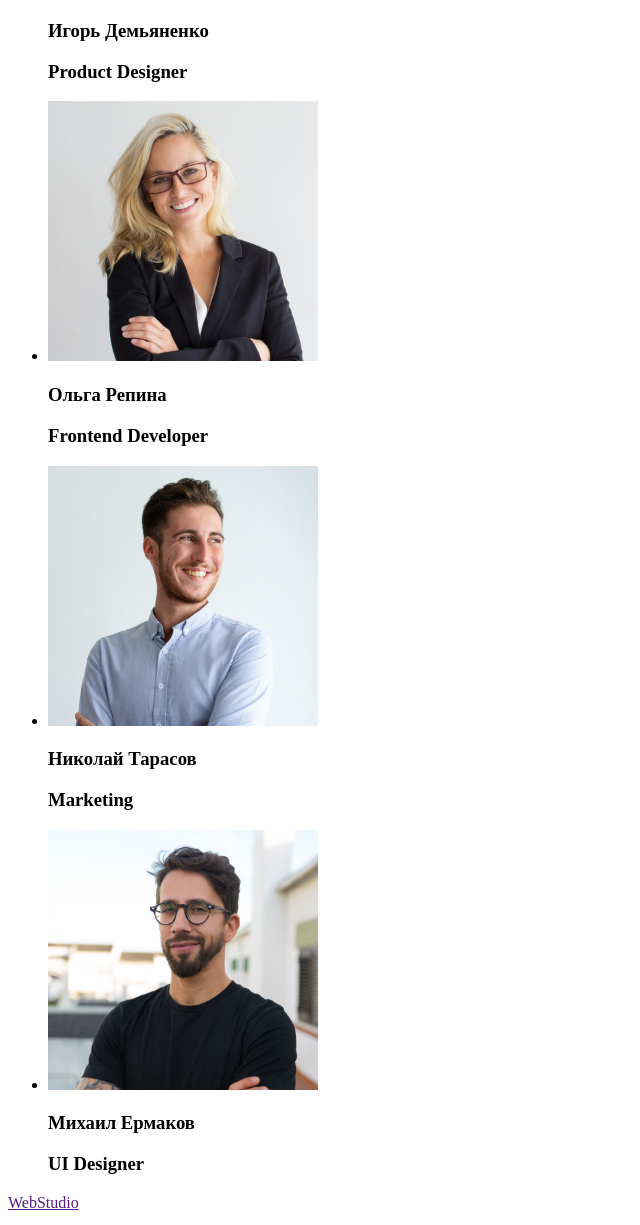
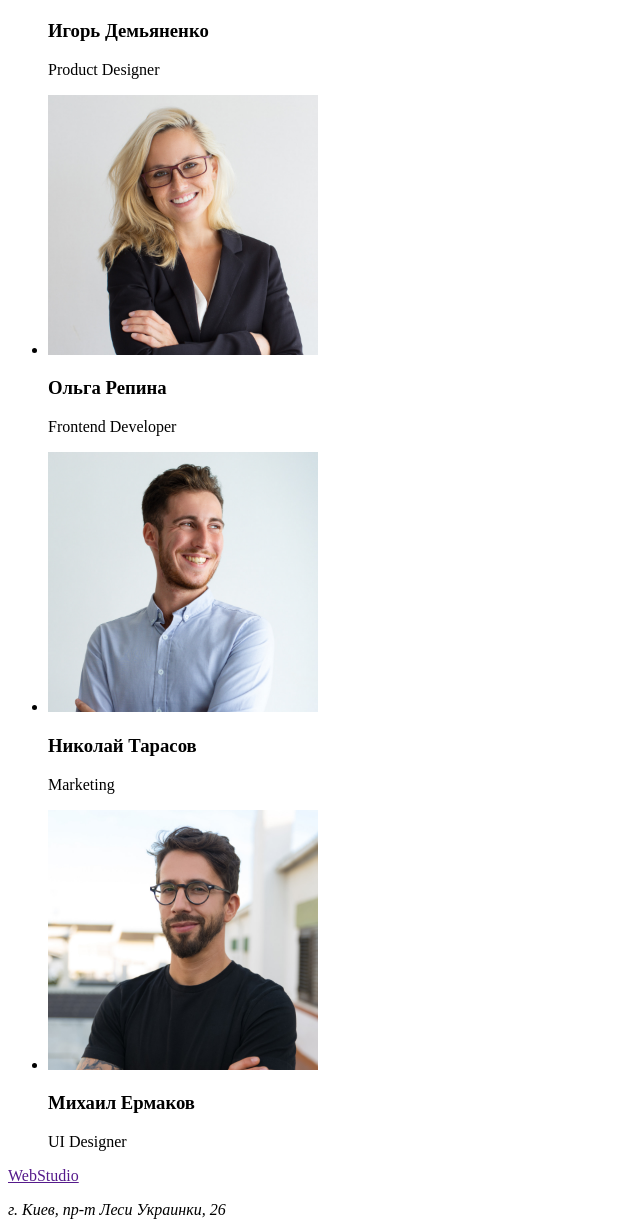
Before and after one commit to AnatoliySapa/goit-markup-hw-01, a plain HTML site: page index.html in a window 1280 px wide. Shown: the part 1734-2959 px from the top of the page, without its empty margins (0-640 px from the left). Drawn offline with Linux system fonts and the light colour scheme.

Commit message:
Update index.html

```diff
--- a/index.html
+++ b/index.html
@@ -64,22 +64,22 @@
              <li>
                 <img src="./images/img-5.jpg" alt="Игорь Демьяненко Дизайнер продукта" width="270" height="260">
                 <h3>Игорь Демьяненко</h3>
-                <h3>Product Designer</h3>
+                <p>Product Designer</p>
              </li>
              <li>
                  <img src="./images/img-6.jpg" alt="Ольга Репина Front End Developer" width="270" height="260">
                  <h3>Ольга Репина</h3>
-                 <h3>Frontend Developer</h3>
+                 <p>Frontend Developer</p>
              </li>
              <li>
                  <img src="./images/img-7.jpg" alt="Николай Тарасов Маркетинг" width="270" height="260">
                  <h3>Николай Тарасов</h3>
-                 <h3>Marketing</h3>
+                 <p>Marketing</p>
              </li>
              <li>
                  <img src="./images/img-8.jpg" alt="Михаил Ермаков UI Designer" width="270" height="260">
                  <h3>Михаил Ермаков</h3>
-                 <h3>UI Designer</h3>
+                 <p>UI Designer</h3>
              </li>
          </ul>
      </section>
```
